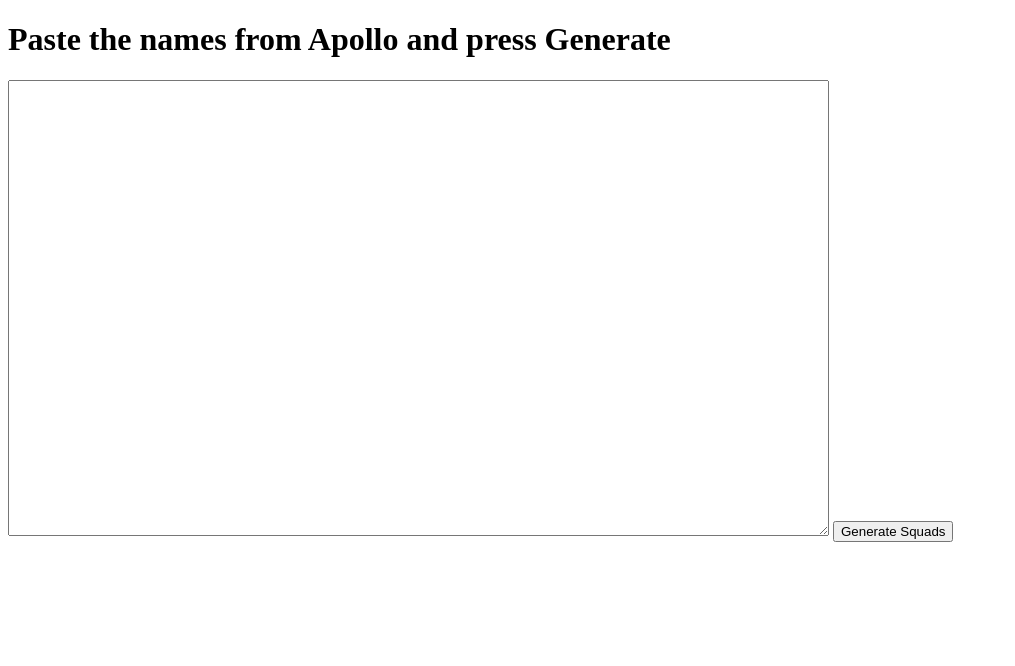
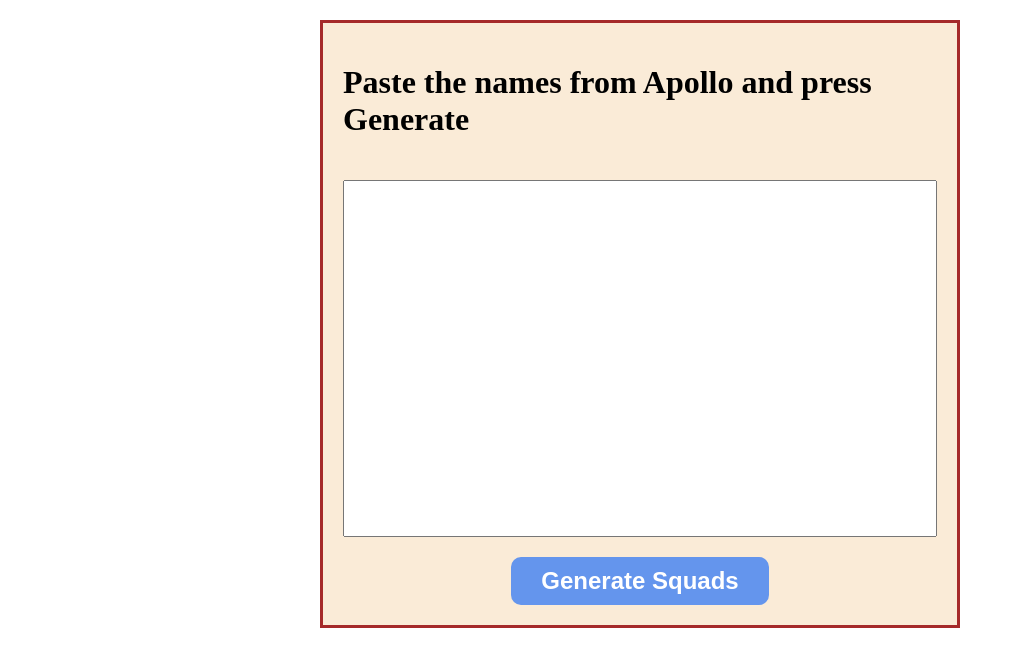
Before and after one commit to Mclilzee/squad-generator, a plain HTML site: page index.html in a window 1280 px wide. Shown: the whole page, without its empty margins (0-1015 px from the left). Drawn offline with Linux system fonts and the light colour scheme.

Commit message:
Finish up styling

```diff
--- a/index.html
+++ b/index.html
@@ -4,11 +4,14 @@
     <meta charset="UTF-8" />
     <meta http-equiv="X-UA-Compatible" content="IE=edge" />
     <meta name="viewport" content="width=device-width, initial-scale=1.0" />
+    <link rel="stylesheet" href="style.css" />
     <title>Squads</title>
   </head>
   <body>
-    <h1>Paste the names from Apollo and press Generate</h1>
-    <textarea rows="30" cols="100"></textarea>
-    <button>Generate Squads</button>
+    <div class="area">
+      <h1>Paste the names from Apollo and press Generate</h1>
+      <textarea required></textarea>
+      <button>Generate Squads</button>
+    </div>
   </body>
 </html>
--- /dev/null
+++ b/style.css
@@ -0,0 +1,45 @@
+* {
+  box-sizing: border-box;
+}
+
+body {
+  padding: 20px 0;
+  margin: 0;
+  display: flex;
+  justify-content: center;
+  width: 100vw;
+  height: 100vh;
+}
+
+.area {
+  display: flex;
+  flex-direction: column;
+  align-items: center;
+  gap: 20px;
+  border: solid brown;
+  width: 50%;
+  height: 80%;
+  background-color: antiquewhite;
+  padding: 20px;
+}
+
+textarea {
+  width: 100%;
+  height: 100%;
+  resize: none;
+}
+
+button {
+  padding: 10px 30px;
+  background-color: cornflowerblue;
+  border: none;
+  border-radius: 10px;
+  font-size: 1.5rem;
+  font-weight: bolder;
+  color: white;
+  cursor: pointer;
+}
+
+button:hover {
+  background-color: blue;
+}
```
